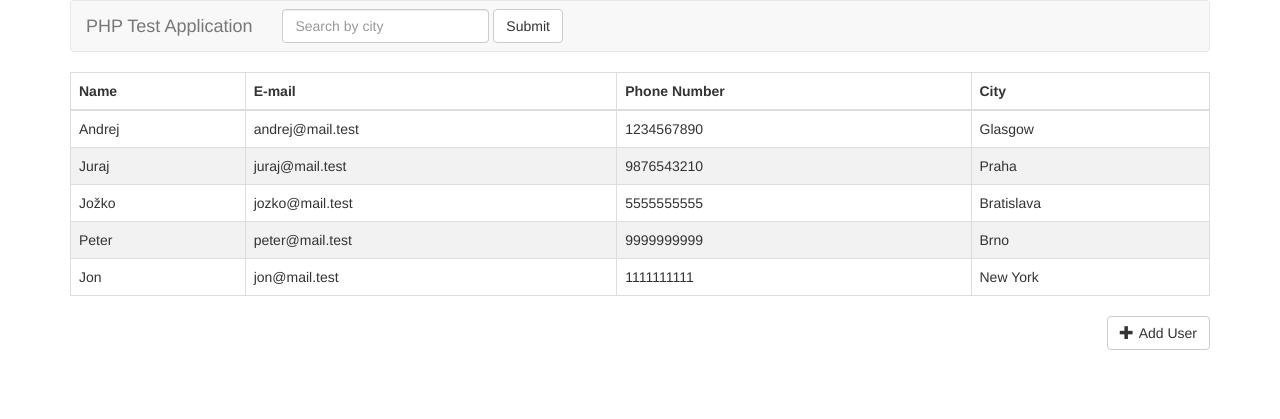
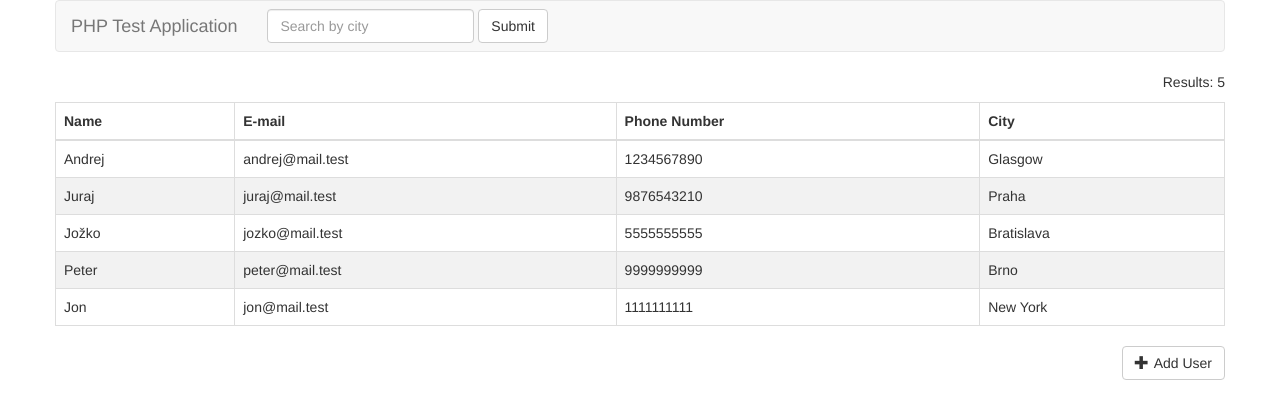
Before and after one commit to devnyxie/betterstack-project, a PHP site: page /index in a window 1280 px wide. Shown: the top 419 px of the page. Run offline with PHP 8.4, Linux system fonts and the light colour scheme; data comes from the database, SQL or seed files in the repository; data that the repository does not hold is empty.

Commit message:
Further Improvements

```diff
--- a/css/application.css
+++ b/css/application.css
@@ -1,7 +1,19 @@
+:root {
+    --border-radius: 4px;
+}
+
 /*Table: highlight every other row*/
 .table tbody tr:nth-child(2n) {
     background-color: #f2f2f2;
 }
+
+body {
+    text-rendering: optimizeLegibility;
+    -webkit-font-smoothing: antialiased;
+    -moz-osx-font-smoothing: grayscale;
+    margin: 0;
+}
+
 
 /*Components CSS*/
 .addUserBtn {
@@ -10,7 +22,22 @@
     gap: 5px;
 }
 
+.usersTable {
+    border-radius: var(--border-radius) !important;
+    /* overflow: hidden; */
+}
+
+.usersTableBody .td-city:hover {
+    text-decoration: underline;
+    cursor: pointer;
+}
+
+
 /*Classes over inline CSS*/
+.text-decoration-none {
+    text-decoration: none !important;
+}
+
 .d-flex {
     display: flex;
 }
@@ -34,3 +61,7 @@
 .mb-2 {
     margin-bottom: 20px;
 }
+
+.p-0 {
+    padding: 0 !important;
+}
--- a/index.php
+++ b/index.php
@@ -2,7 +2,7 @@
 
 require 'vendor/autoload.php';
 use Dotenv\Dotenv;
-$dotenv = Dotenv::createImmutable(__DIR__);
+$dotenv = Dotenv::createImmutable(getcwd());
 $dotenv->safeLoad();
 
 // Init app instance
--- a/views/components/navbar.php
+++ b/views/components/navbar.php
@@ -10,45 +10,10 @@
   </div>
   <div class="collapse navbar-collapse navbar-ex1-collapse">
     <form class="navbar-form navbar-left" role="search" id="searchByCity">
-      <div class="form-group">
+      <div class="form-group search-container" >
         <input type="text" class="form-control" placeholder="Search by city" id="searchByCityValue">
       </div>
       <button type="submit" class="btn btn-default">Submit</button>
     </form>
   </div>
 </nav>
-
-
-<script>
-  $('#searchByCity').submit(function(e) {
-    e.preventDefault();
-    console.log('searching');
-
-    const searchValue = $('#searchByCityValue').val().toLowerCase();
-    console.log(searchValue);
-
-    // hide all rows initially
-    $('#usersTableBody tr').hide();
-
-    // check if any rows contain the search value
-    let foundResults = false;
-    $('#usersTableBody tr').each(function() {
-      const city = $(this).find('td').eq(3).text().toLowerCase();
-      console.log(city);
-
-      if (city.includes(searchValue)) {
-        $(this).show();
-        foundResults = true; // set flag if a match is found
-      }
-    });
-
-    // Create and display "Nothing found" message if no rows match
-    if (!foundResults) {
-      const noResultsDiv = $('<div id="noResults">Nothing found</div>');
-      $('#usersTableBody').append(noResultsDiv);
-    } else {
-      // remove "Nothing found" message if results are found
-      $('#noResults').remove();
-    }
-  });
-</script>
--- a/views/index.php
+++ b/views/index.php
@@ -1,7 +1,13 @@
 <?php include __DIR__ . '/components/navbar.php'; ?>
 
+
+<!-- Total amount of users -->
+<div class="d-flex justify-content-end">
+	<p id="totalUsers" ></p>
+</div>
+
 <div class="table-wrapper">
-	<table class="table table-bordered" id="usersTable">
+	<table class="table table-bordered usersTable">
 		<thead>
 			<tr>
 				<th>Name</th>
@@ -10,13 +16,13 @@
 				<th>City</th>
 			</tr>
 		</thead>
-		<tbody id="usersTableBody" >
+		<tbody class="usersTableBody" >
 			<?php foreach($users as $user){?>
 				<tr>
 					<td><?=$user->getName()?></td>
 					<td><?=$user->getEmail()?></td>
 					<td><?=$user->getPhoneNumber()?></td>
-					<td><?=$user->getCity()?></td>
+					<td class="td-city"><?=$user->getCity()?></td>
 				</tr>
 			<?php }?>
 		</tbody>
@@ -24,44 +30,44 @@
 </div>
 
 <div class="d-flex justify-content-end mb-2">
-	<button type="button" class="btn btn-default addUserBtn"><div class="glyphicon glyphicon-plus"></div><div>Add User</div></button>
+	<a href="#addUserForm" class="text-decoration-none"><button type="button" class="btn btn-default addUserBtn"><div class="glyphicon glyphicon-plus"></div><div>Add User</div></button></a>
 </div>
 
 
-<form class="form-horizontal d-none" id="addUserForm" >
+<form class="form-horizontal well d-none" id="addUserForm" >
 	<div class="form-group">
-		<label class="col-lg-2 d-flex justify-content-start control-label" for="name">Name</label>
+		<label class="col-lg-12 d-flex justify-content-start control-label" for="name">Name</label>
 		<div class="col-lg-12">
-		<input class="form-control" name="name" input="text" id="name"/>
+		<input class="form-control" name="name" input="text" id="name" placeholder="Name"/>
 		</div>
 	</div>
 
 	<div class="form-group">
-		<label class="col-lg-2 d-flex justify-content-start control-label" for="email">E-mail</label>
+		<label class="col-lg-12 d-flex justify-content-start control-label" for="email">E-mail</label>
 		<div class="col-lg-12">
-		<input class="form-control" name="email" input="text" id="email"/>
+		<input class="form-control" name="email" input="text" id="email" placeholder="E-mail"/>
 		</div>
 	</div>
 
 	<div class="form-group">
-		<label class="col-lg-2 d-flex justify-content-start control-label" for="phone_number">Phone number</label>
+		<label class="col-lg-12 d-flex justify-content-start control-label" for="phone_number">Phone number</label>
 		<div class="col-lg-12">
-			<input class="form-control" name="phone_number" input="text" id="phone_number"/>
+			<input class="form-control" name="phone_number" input="text" id="phone_number" placeholder="Phone number"/>
 		</div>
 	</div>
 
 	<div class="form-group">
-		<label class="col-lg-2 d-flex justify-content-start control-label" for="city">City</label>
+		<label class="col-lg-12 d-flex justify-content-start control-label" for="city">City</label>
 		<div class="col-lg-12">
-			<input class="form-control" name="city" input="text" id="city"/>
+			<input class="form-control" name="city" input="text" id="city" placeholder="City"/>
 		</div>
 	</div>
-	<div class="form-group">
 	<div class="col-lg-12 d-flex justify-content-end">
 		<button class="btn btn-primary">Create new row</button>
 	</div>
-	</div>
 </form>
+
+
 
 <script>
 
@@ -72,11 +78,9 @@
 		//add error message to the top of the form
 		$('#addUserForm').prepend('<div id="formError" class="alert alert-danger alert-dismissable"><button type="button" class="close" data-dismiss="alert" aria-hidden="true">&times;</button>' + errorMessage  + '</div>');
 	}
-
 	const deleteErrorMessage = () => {
 		$('#formError').remove();
 	}
-
 	// Client Side Validation: User Experience and minimal server requests
 	const validateInputs = () => {
 		const validateEmail = (email) => {
@@ -107,14 +111,7 @@
 		return errorMessageText;
 	}
 
-	$(document).ready(function() {
-		//onclick of add user button, show the form
-		$('.addUserBtn').on('click', function() {
-			$('#addUserForm').toggle();
-		});
-		$('#addUserForm').on('submit', function(event) {
-			event.preventDefault();
-
+	const createUser = (userData) => {
 		const errorMessageText = validateInputs();
 		if(errorMessageText.length > 0){
 			errorMessage(errorMessageText);
@@ -124,7 +121,7 @@
 		$.ajax({
 			type: 'POST',
 			url: 'create.php',
-				data: $(this).serialize(),
+			data: userData.serialize(),
 			success: function(response) {
 				var responseObj = JSON.parse(response);
 				if (!responseObj.success) {
@@ -133,13 +130,69 @@
 				}
 				deleteErrorMessage();
 				const user = responseObj.user;
-					$('#usersTableBody').append('<tr><td>' + user.name + '</td><td>' + user.email + '</td><td>' + user.phone_number + '</td><td>' + user.city + '</td></tr>');
+				$('.usersTableBody').append('<tr><td>' + user.name + '</td><td>' + user.email + '</td><td>' + user.phone_number + '</td><td>' + user.city + '</td></tr>');
 			},
 			error: function(xhr, status, error) {
 				// Handle errors
 				errorMessage(['An error occurred: ' + error])
 			}
 		});
+	}
+
+	// Display total users
+	function displayTotalUsers() {
+		//display NR of all visible rows
+		const totalUsers = $('.usersTableBody tr:visible').length;
+		$('#totalUsers').text('Results: ' + totalUsers);
+	}
+
+	$(document).ready(function() {
+		displayTotalUsers();
+		//onclick of any city, search for users from that city
+		$('.usersTableBody .td-city').click(function() {
+			const city = $(this).text();
+			$('#searchByCityValue').val(city);
+			$('#searchByCity').submit();
 		});
+		//onclick of add user button, show the form
+		$('.addUserBtn').on('click', function() {
+			$('#addUserForm').toggle();
 		});
+		$('#addUserForm').on('submit', function(event) {
+			event.preventDefault();
+			const userData = $(this);
+			createUser(userData);
+		});
+		//Navbar&Search related code
+		$('#searchByCity').submit(function(e) {
+			e.preventDefault();
+			const searchValue = $('#searchByCityValue').val().toLowerCase();
+			searchUsers(searchValue);
+		});
+		function searchUsers(searchValue) {
+			// hide all rows initially
+			$('.usersTableBody tr').hide();
+
+			// check if any rows contain the search value
+			let foundResults = false;
+			$('.usersTableBody tr').each(function() {
+				const city = $(this).find('td').eq(3).text().toLowerCase();
+				if (city.includes(searchValue)) {
+					$(this).show();
+					foundResults = true; // set flag if a match is found
+				}
+			});
+			displayTotalUsers();
+
+			// Create and display "Nothing found" message if no rows match
+			if (!foundResults) {
+				const noResultsDiv = $('<div id="noResults">Nothing found</div>');
+				$('.usersTableBody').append(noResultsDiv);
+			} else {
+				// remove "Nothing found" message if results are found
+				$('#noResults').remove();
+			}
+		}
+	});
+
 </script>
--- a/views/layout.php
+++ b/views/layout.php
@@ -17,7 +17,7 @@
   </head>
   <body>
 
-  <div class="container">
+  <div class="container p-0" >
 
     <?= $content ?>
 
```
Lines whose indentation alone changed are shown as unchanged.
